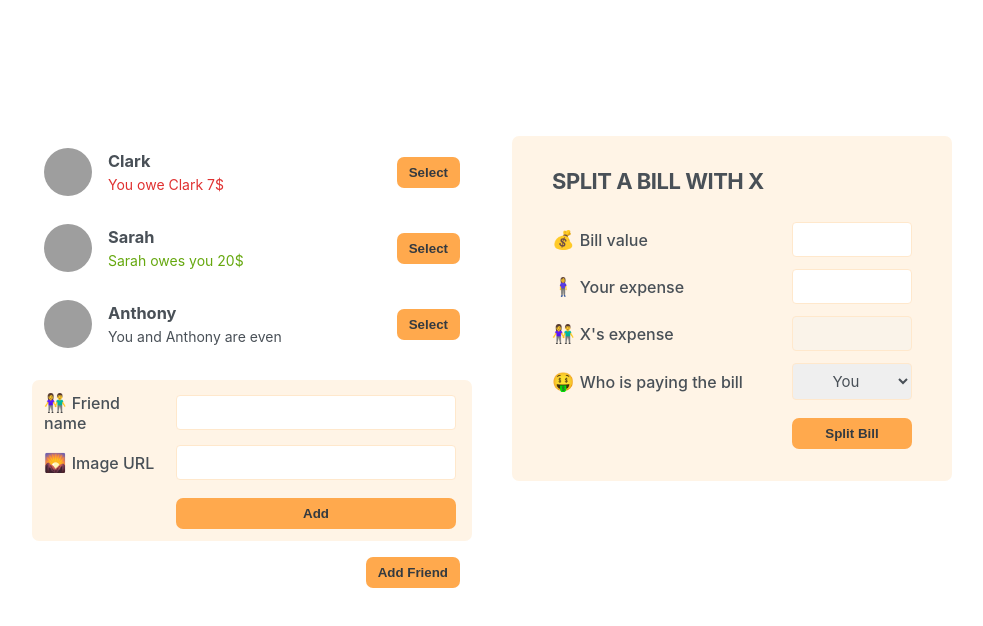
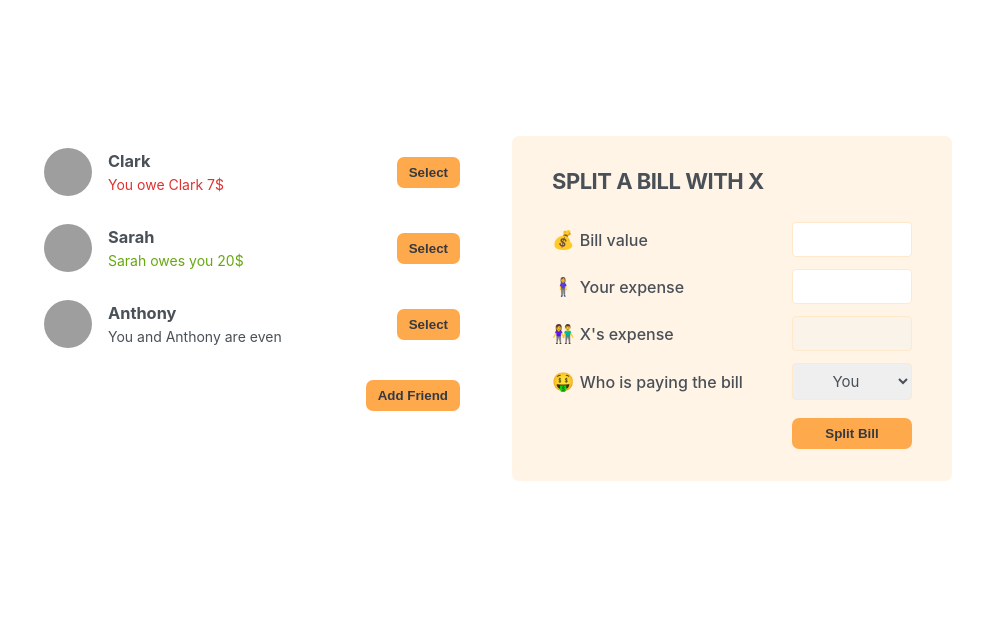
Before and after one commit to carlosaflach/Eat--n-split-Project, a React (Create React App) app: page / in a window 1280 px wide. Shown: the top 626 px of the page, without its empty margins (148-1131 px from the left). Built offline with nearby package versions, Linux system fonts and the light colour scheme; grey boxes are pictures that could not be loaded; the HTML template or start-up script is replaced by a standard one.

Commit message:
feat: add functionality of showing and hidding form

```diff
--- a/src/App.tsx
+++ b/src/App.tsx
@@ -1,4 +1,4 @@
-import React from 'react';
+import React, { useState } from 'react';
 import FriendsList from './Components/FriendsList';
 import FormAddFriend from './Components/FormAddFriend';
 import Button from './Components/Button';
@@ -33,12 +33,17 @@ const initialFriends: IFriends[] = [
 ];
 
 const App = () => {
+  const [showAddFriend, setShowAddFriend] = useState(false);
+
+  const handleShowAddFriendForm = () => {
+    setShowAddFriend(!showAddFriend);
+  };
   return (
     <div className='app'>
       <div className='sidebar'>
         <FriendsList initialFriends={initialFriends} />
-        <FormAddFriend />
-        <Button>Add Friend</Button>
+        {showAddFriend && <FormAddFriend />}
+        <Button onClick={handleShowAddFriendForm}>{showAddFriend ? 'Close' : 'Add Friend'}</Button>
       </div>
       <FormSplitBill />
     </div>
--- a/src/Components/Button.tsx
+++ b/src/Components/Button.tsx
@@ -2,10 +2,15 @@ import React, { FC } from 'react';
 
 interface IButton {
   children: React.ReactElement | string;
+  onClick?: () => void;
 }
 
-const Button: FC<IButton> = ({ children }) => {
-  return <button className='button'>{children}</button>;
+const Button: FC<IButton> = ({ children, onClick }) => {
+  return (
+    <button onClick={onClick} className='button'>
+      {children}
+    </button>
+  );
 };
 
 export default Button;
```
